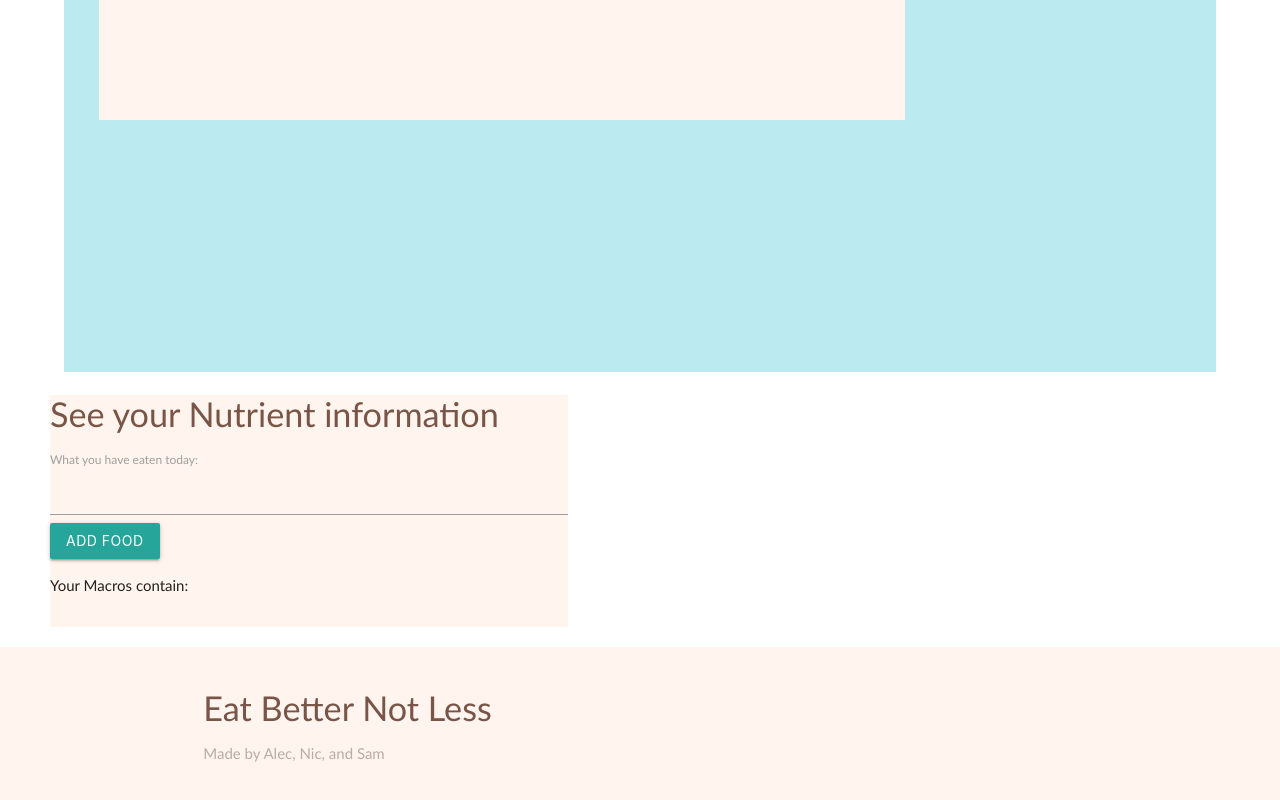
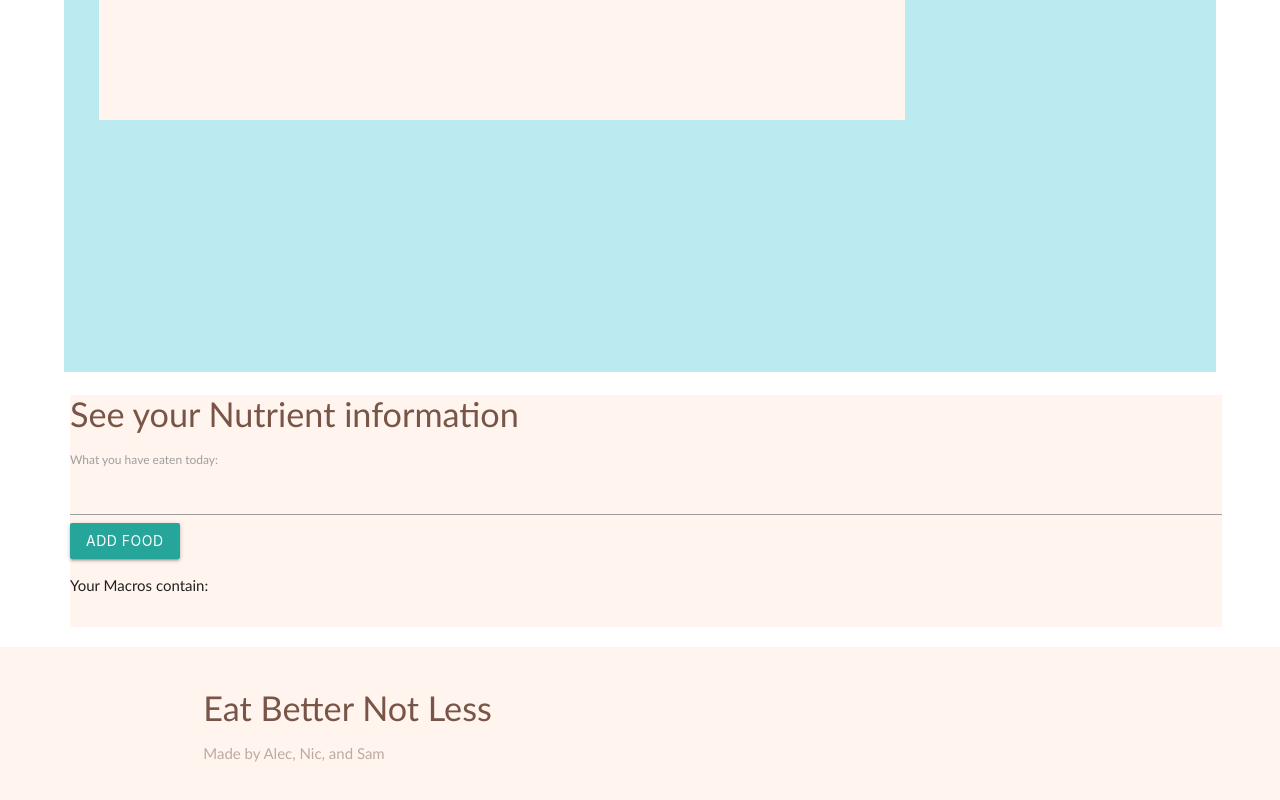
Before and after one commit to Acoleman37/recipe-and-calorie, a plain HTML site: page index.html in a window 1280 px wide. Shown: the part 924-1724 px from the top of the page. Drawn offline with nearby package versions, Linux system fonts and the light colour scheme.

Commit message:
Update style.css

```diff
--- a/assets/css/style.css
+++ b/assets/css/style.css
@@ -75,9 +75,10 @@ header{
 
 #box2{
     height: 65%;
-    width: 45%;
+    width: 100%;
     padding-bottom: 15px;
-    margin: 20px;
+    margin-left: 40px;
+    margin-bottom: 20px;
     background-color: seashell;
     font-family: 'Gill Sans', 'Gill Sans MT', Calibri, 'Trebuchet MS', sans-serif;
 }
```
